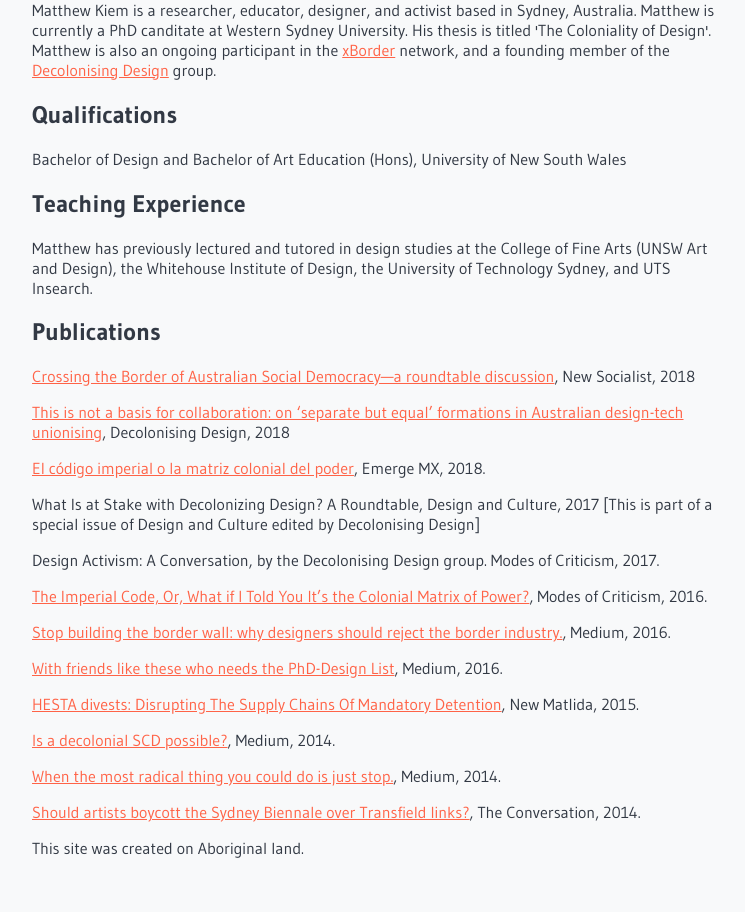
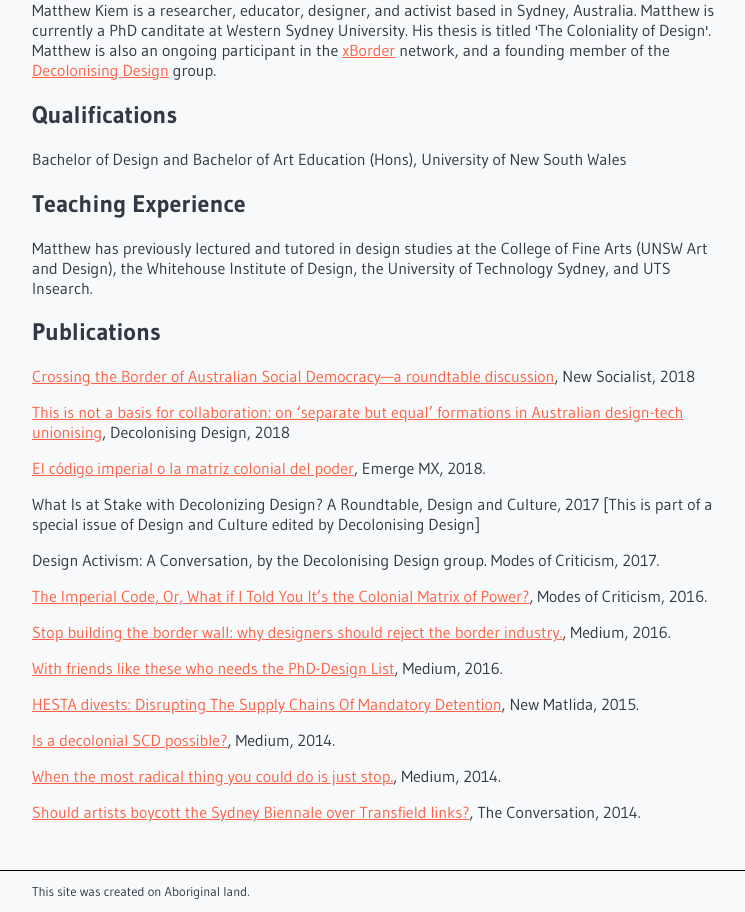
Before and after one commit to MatthewKiem/MatthewKiem.github.io, a plain HTML site: page index.html in a window 1280 px wide. Shown: the part 118-1030 px from the top of the page, without its empty margins (258-1003 px from the left). Before the commit the page ends 992 px from the top, so only its background shows below. Drawn offline with Linux system fonts and the light colour scheme.

Commit message:
Update main.css

```diff
--- a/main.css
+++ b/main.css
@@ -14,7 +14,7 @@ a:hover {color: orangered;}
 }
 
 #content {margin-bottom: 1rem;}
-#footer-content (font-size:.8rem;}
+#footer-content {font-size:.8rem;}
 
 footer {
   border-top: 1px solid black;
```
